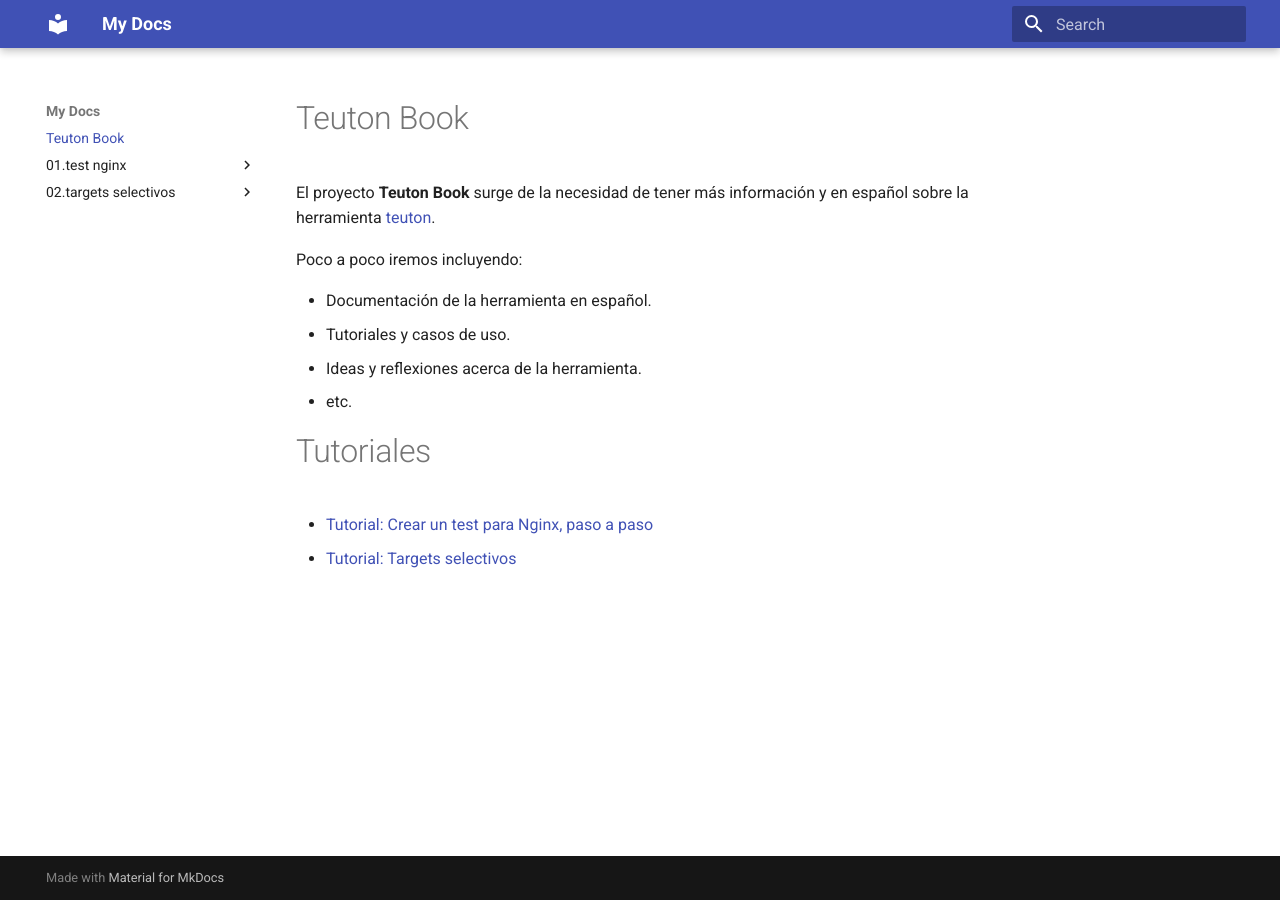
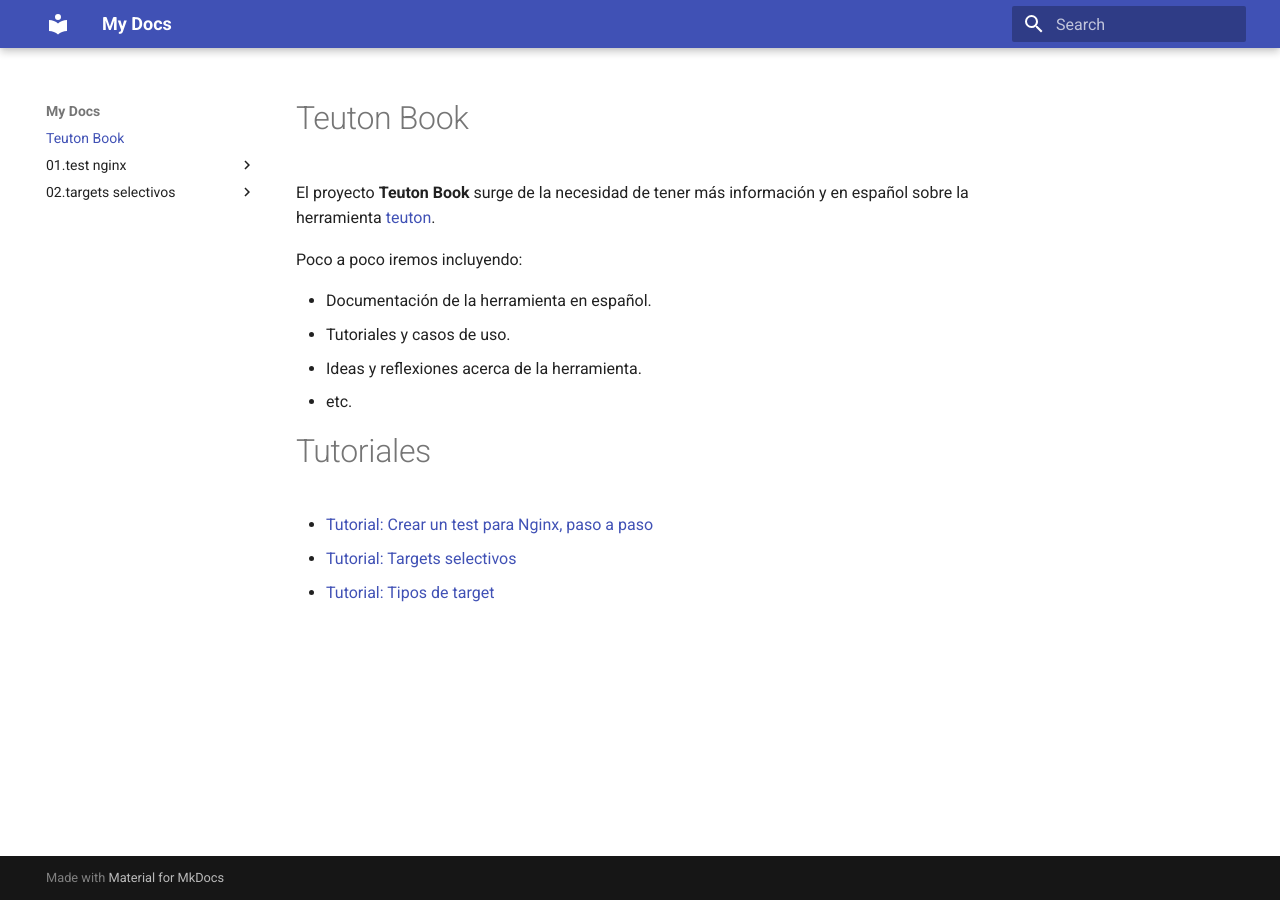
Before and after one commit to dvarrui/teuton-book, an MkDocs documentation site: the page built from docs/index.md, in a window 1280 px wide. Built offline with MkDocs 1.6.1 and Material for MkDocs 9.7.7, drawn with Linux system fonts in a browser that asks for light colours.

Commit message:
update links

```diff
--- a/docs/index.md
+++ b/docs/index.md
@@ -12,5 +12,6 @@
 
 # Tutoriales
 
-* [Tutorial: Crear un test para Nginx, paso a paso](./test_nginx/index.md)
-* [Tutorial: Targets selectivos](./targets_selectivos/index.md)
+* [Tutorial: Crear un test para Nginx, paso a paso](./01.test_nginx/index.md)
+* [Tutorial: Targets selectivos](./02.targets_selectivos/index.md)
+* [Tutorial: Tipos de target](./03.tipos_de_targets/index.md)
```
